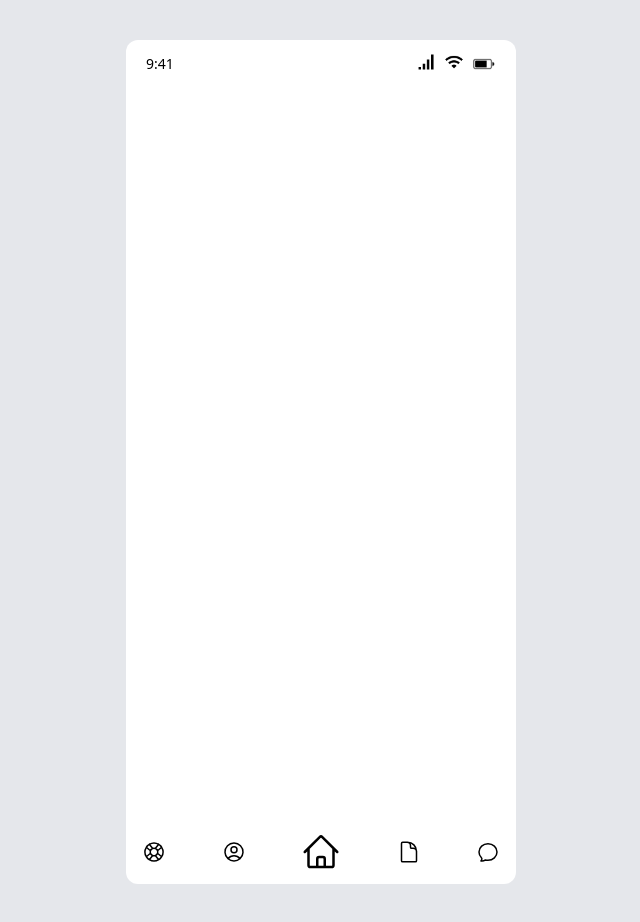
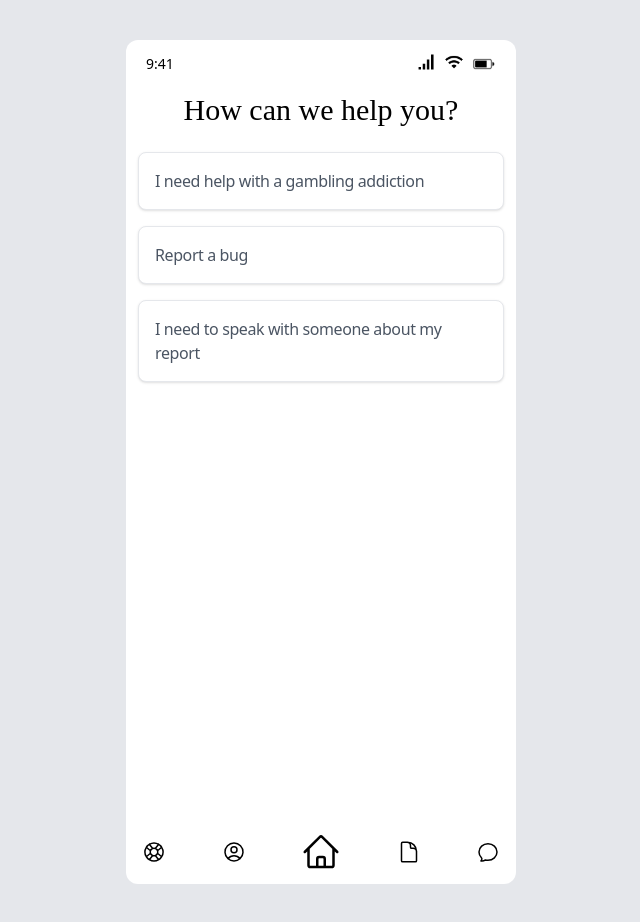
Before and after one commit to tippinsh/IUI-frontend, a React (Create React App) app: page /contact in a window 1280 px wide. Shown: the whole page, without its empty margins (319-959 px from the left). Built offline with nearby package versions, Linux system fonts and the light colour scheme.

Commit message:
contact page

```diff
--- a/src/pages/Contact.js
+++ b/src/pages/Contact.js
@@ -1,10 +1,26 @@
 import Phone from "../components/Phone";
 import FooterNav from "../components/FooterNav";
+import { Link } from "react-router-dom";
 
 function Contact() {
   return (
     <Phone>
       <div className="flex flex-col h-[800px]">
+        <h2 className="text-3xl px-4 pt-1 font-gloock text-center">
+          How can we help you?
+        </h2>
+        <Link
+          to="/help_now"
+          className="bg-white border border-gray-200 rounded-lg shadow p-4 tracking-tight text-gray-600 mx-3 mt-6"
+        >
+          I need help with a gambling addiction
+        </Link>
+        <Link className="bg-white border border-gray-200 rounded-lg shadow p-4 tracking-tight text-gray-600 mx-3 mt-4">
+          Report a bug
+        </Link>
+        <Link className="bg-white border border-gray-200 rounded-lg shadow p-4 tracking-tight text-gray-600 mx-3 mt-4">
+          I need to speak with someone about my report
+        </Link>
         <div className="mt-auto">
           <FooterNav></FooterNav>
         </div>
```
